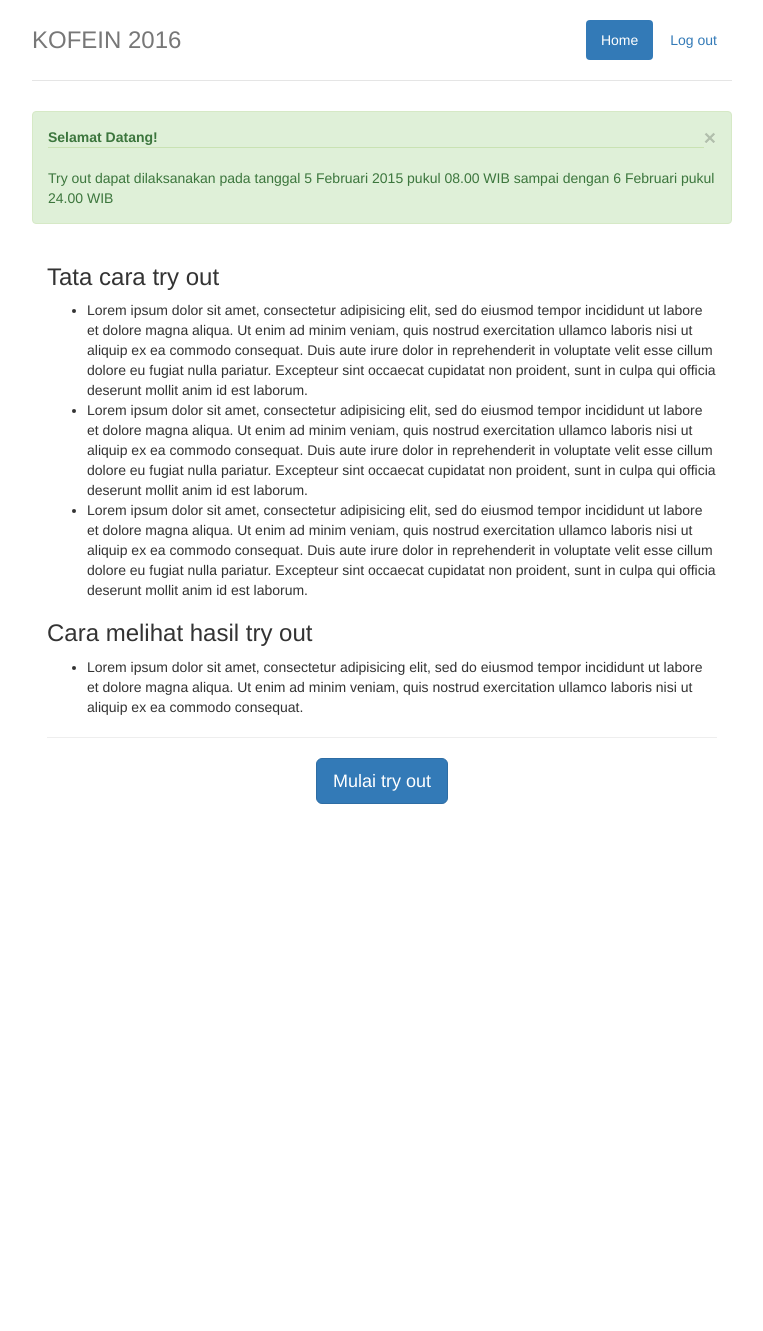
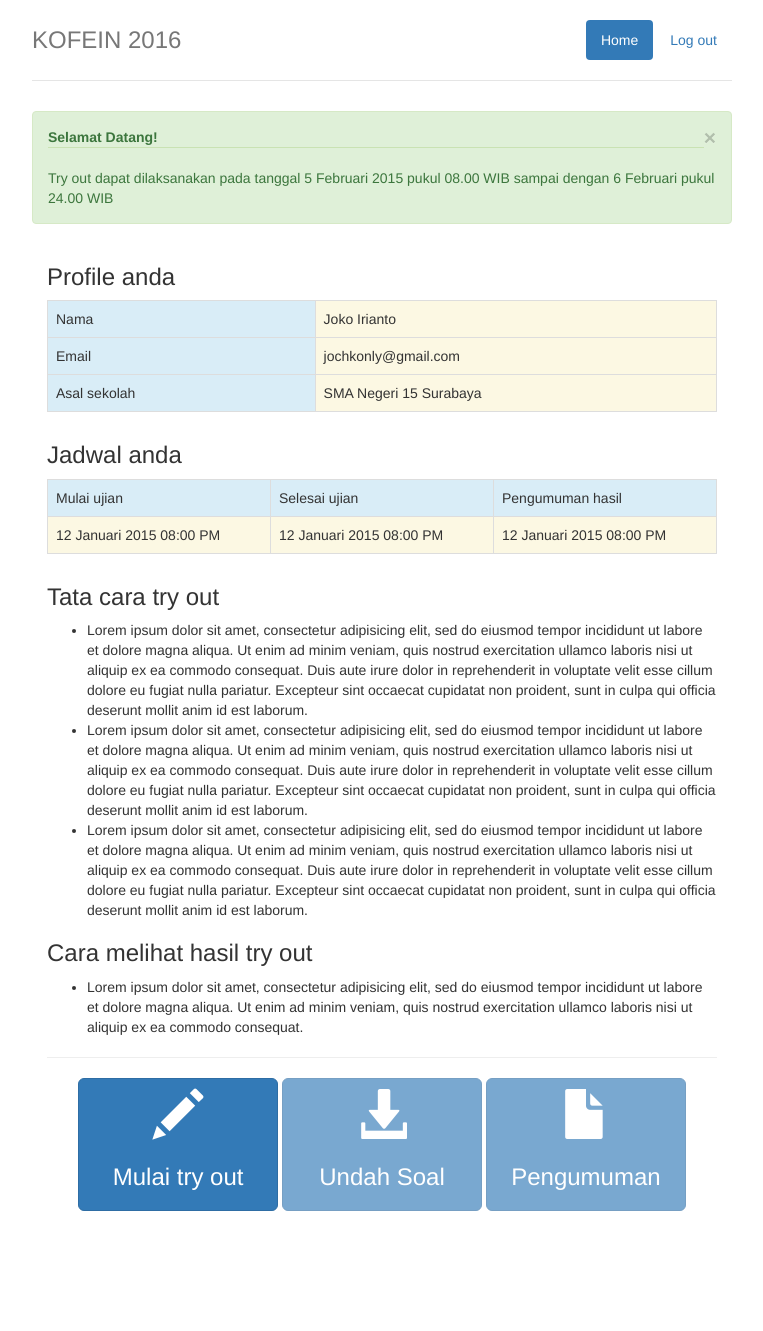
Before and after one commit to jojoarianto/mockup_kofein, a CodeIgniter app: page /tryout/index.php/login/home in a window 1280 px wide. Shown: the whole page, without its empty margins (258-1021 px from the left). Before the commit the page ends 804 px from the top, so only its background shows below. Run offline with CodeIgniter, Linux system fonts and the light colour scheme; some libraries are stand-ins or nearby versions.

Commit message:
mockup home done

```diff
--- a/application/views/home/index_content.php
+++ b/application/views/home/index_content.php
@@ -1,6 +1,7 @@
     <div class="container">
       <div class="row-fluid">
         <div class="col-md-12">
+          <?php $this->view('home/profile'); ?>
           <h3>Tata cara try out</h3>
           <ul>
             <li>Lorem ipsum dolor sit amet, consectetur adipisicing elit, sed do eiusmod
@@ -31,9 +32,11 @@
           </ul>
           <hr>
           <div class="text-center">
-            <button type="submit" class="btn btn-primary btn-lg">Mulai try out</button>
+            <button type="submit" class="btn btn-primary btn-lg btnku"><i class="glyphicon glyphicon-pencil bigger" ></i> <h3>Mulai try out</h3></button>
+            <button type="submit" class="btn btn-primary btn-lg btnku" disabled><i class="glyphicon glyphicon-download-alt bigger" ></i> <h3>Undah Soal</h3></button>
+            <button type="submit" class="btn btn-primary btn-lg btnku" disabled><i class="glyphicon glyphicon-file bigger" ></i> <h3>Pengumuman</h3></button>
           </div>
-          <div style="margin-bottom:50px"></div>
+          <div class="downspace-10"></div>
         </div>
       </div>
     </div>
--- /dev/null
+++ b/application/views/home/profile.php
@@ -0,0 +1,29 @@
+          <h3>Profile anda</h3>
+          <table class="table table-bordered" style="margin-bottom: 30px">
+            <tr>
+              <td width="40%" class="info">Nama </td>
+              <td class="warning">Joko Irianto</td>
+            </tr>
+            <tr>
+              <td class="info">Email </td>
+              <td class="warning">jochkonly@gmail.com</td>
+            </tr>
+            <tr>
+              <td class="info">Asal sekolah </td>
+              <td class="warning">SMA Negeri 15 Surabaya</td>
+            </tr>
+          </table>
+
+          <h3>Jadwal anda</h3>
+          <table class="table table-bordered" style="margin-bottom: 30px">
+            <tr class="info">
+              <td>Mulai ujian</td>
+              <td>Selesai ujian</td>
+              <td>Pengumuman hasil</td>
+            </tr>
+            <tr class="warning">
+              <td>12 Januari 2015 08:00 PM</td>
+              <td>12 Januari 2015 08:00 PM</td>
+              <td>12 Januari 2015 08:00 PM</td>
+            </tr>
+          </table>
--- a/assets/css/kofein-custom.css
+++ b/assets/css/kofein-custom.css
@@ -82,3 +82,15 @@ body {
 .downspace {
   margin-bottom: 30px;
 }
+
+.downspace-10 {
+  margin-bottom: 100px;
+}
+
+.bigger {
+  font-size: 50px;
+}
+
+.btnku {
+  min-width: 200px;
+}
```
Also changed, not shown: application/views/home/pengumuman_pending.php (+1 -9 lines).
